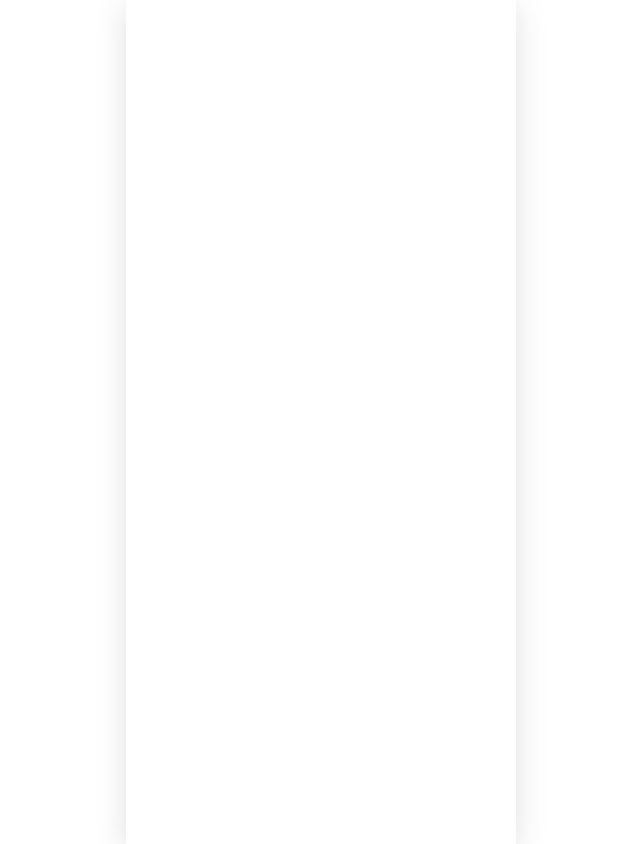
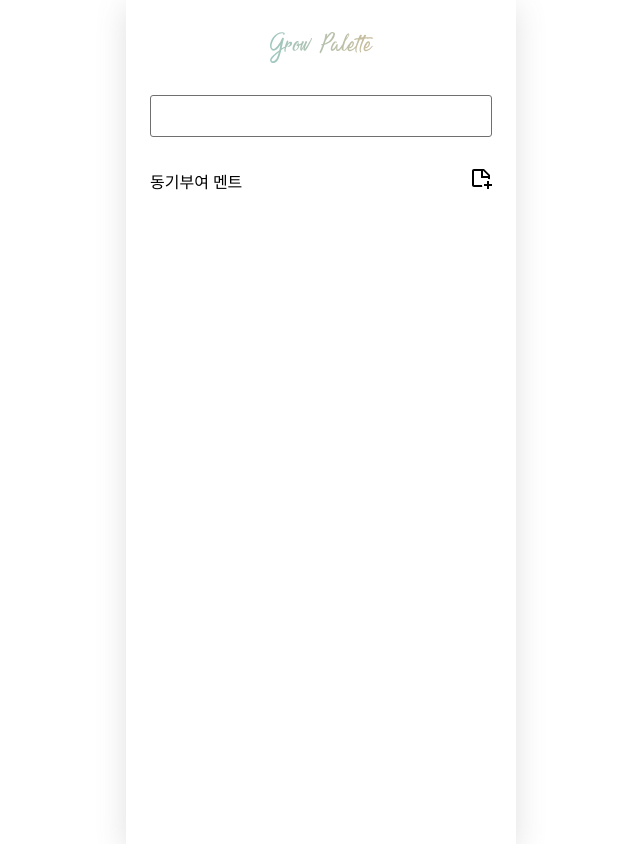
Before and after one commit to GrowPalette/GrowPalette-Web, a React (Create React App) app: page /activity_list in a window 1280 px wide. Shown: the whole page, without its empty margins (319-959 px from the left). Built offline with nearby package versions, Linux system fonts and the light colour scheme.

Commit message:
ActivityList(Home) 상단 부터  동기부여 멘트, 글쓰기 버튼 UI 완료

```diff
--- /dev/null
+++ b/src/pages/ActivityList/components/ActivityList/ActivityReportContainer.js
@@ -0,0 +1,16 @@
+import React from "react";
+import styled from "styled-components";
+
+const ActivityReportContainer = () => {
+    return (
+        <Container>
+
+        </Container>
+    );
+};
+
+const Container = styled.div`
+
+`
+
+export default ActivityReportContainer;
--- /dev/null
+++ b/src/pages/ActivityList/components/ActivityList/Ment.js
@@ -0,0 +1,21 @@
+import React from "react";
+import styled from "styled-components";
+
+const Ment = () => {
+    return (
+        <Container>
+            <MentContainer>
+                동기부여 멘트
+            </MentContainer>
+        </Container>
+    );
+};
+
+const Container = styled.div`
+
+`
+const MentContainer = styled.div`
+
+`
+
+export default Ment;
--- /dev/null
+++ b/src/pages/ActivityList/components/ActivityList/SearchBox.js
@@ -0,0 +1,31 @@
+import React from "react";
+import styled from "styled-components";
+
+const SearchBox = () => {
+    return (
+        <Container>
+            <SearchBoxContainer>
+
+            </SearchBoxContainer>
+        </Container>
+    );
+};
+
+const Container = styled.div`
+
+`
+
+const SearchBoxContainer = styled.div`
+    display: flex;
+    width: 21.375rem;
+    height: 2.625rem;
+    padding: 0.5625rem 0.6875rem 0.5625rem 19.1875rem;
+    justify-content: flex-end;
+    align-items: center;
+    flex-shrink: 0;
+    border-radius: 0.1875rem;
+    border: 0.5px solid var(--Gray-700, #6F6F6F);
+    margin-top: 2rem;
+`
+
+export default SearchBox;
--- a/src/pages/ActivityList/index.js
+++ b/src/pages/ActivityList/index.js
@@ -1,10 +1,26 @@
 import React from "react";
 import styled from "styled-components";
+import SearchBox from "./components/ActivityList/SearchBox";
+import Ment from "./components/ActivityList/Ment";
+import ActivityReportTabContainer from "./components/ActivityList/ActivityReportContainer";
+import EnterIcon from "../../../src/assets/images/JaeWoo/ActivityList/EnterIcon.svg";
+
 
 const ActivityList = () => {
     return (
         <Container>
-
+            <GrowPaletteLogo>
+                <img src="/images/로고.svg" alt="logo"/>
+            </GrowPaletteLogo>
+            <SearchBox/>
+            <MentEnterRow>
+                <Ment>
+                </Ment>
+                <Enter>
+                    <img src={EnterIcon} alt="EnterLogo" />
+                </Enter>
+            </MentEnterRow>
+            <ActivityReportTabContainer/>
         </Container>
     );
 };
@@ -12,4 +28,30 @@ const ActivityList = () => {
 export default ActivityList
 
 const Container = styled.div`
+    display: flex;
+    flex-direction: column;
+    align-items: center;
+    margin-top: 2rem;
 `
+
+const GrowPaletteLogo = styled.div`
+    display: flex;
+    width: 6.4375rem;
+    height: 1.9375rem;
+    justify-content: center;
+    align-items: center;
+    flex-shrink: 0;
+`
+
+const MentEnterRow = styled.div`
+    display: flex;
+    flex-direction: row;
+    width: 21.375rem;
+    justify-content: space-between;
+    margin-top: 2rem;
+`
+
+const Enter = styled.div`
+    width: 1.25rem;
+    height: 1.25rem;
+`
```
Also changed, not shown: src/components/templateJW.js (added, +16 -0 lines), public/images/로고.svg (added), src/assets/images/JaeWoo/ActivityList/EnterIcon.svg (added).
